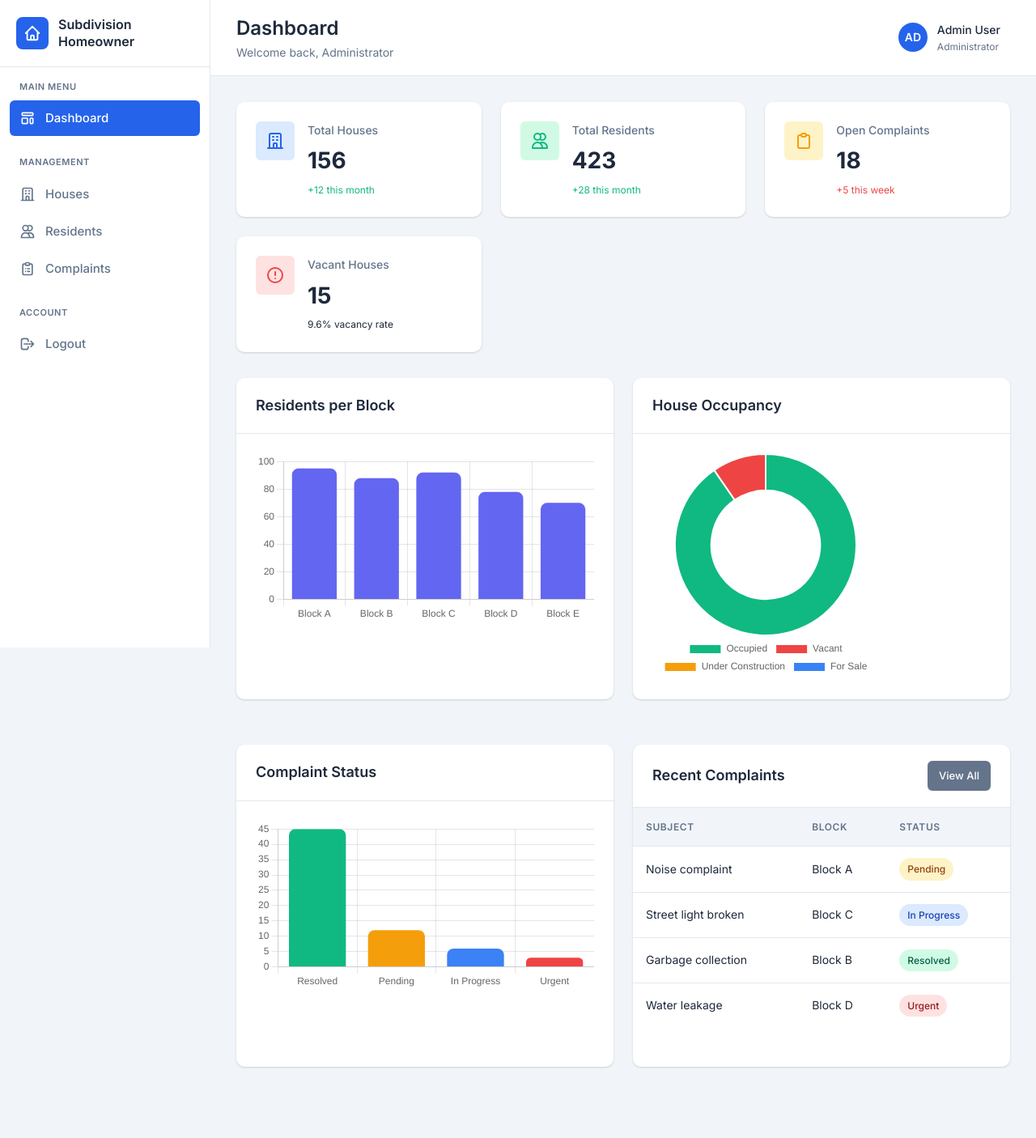
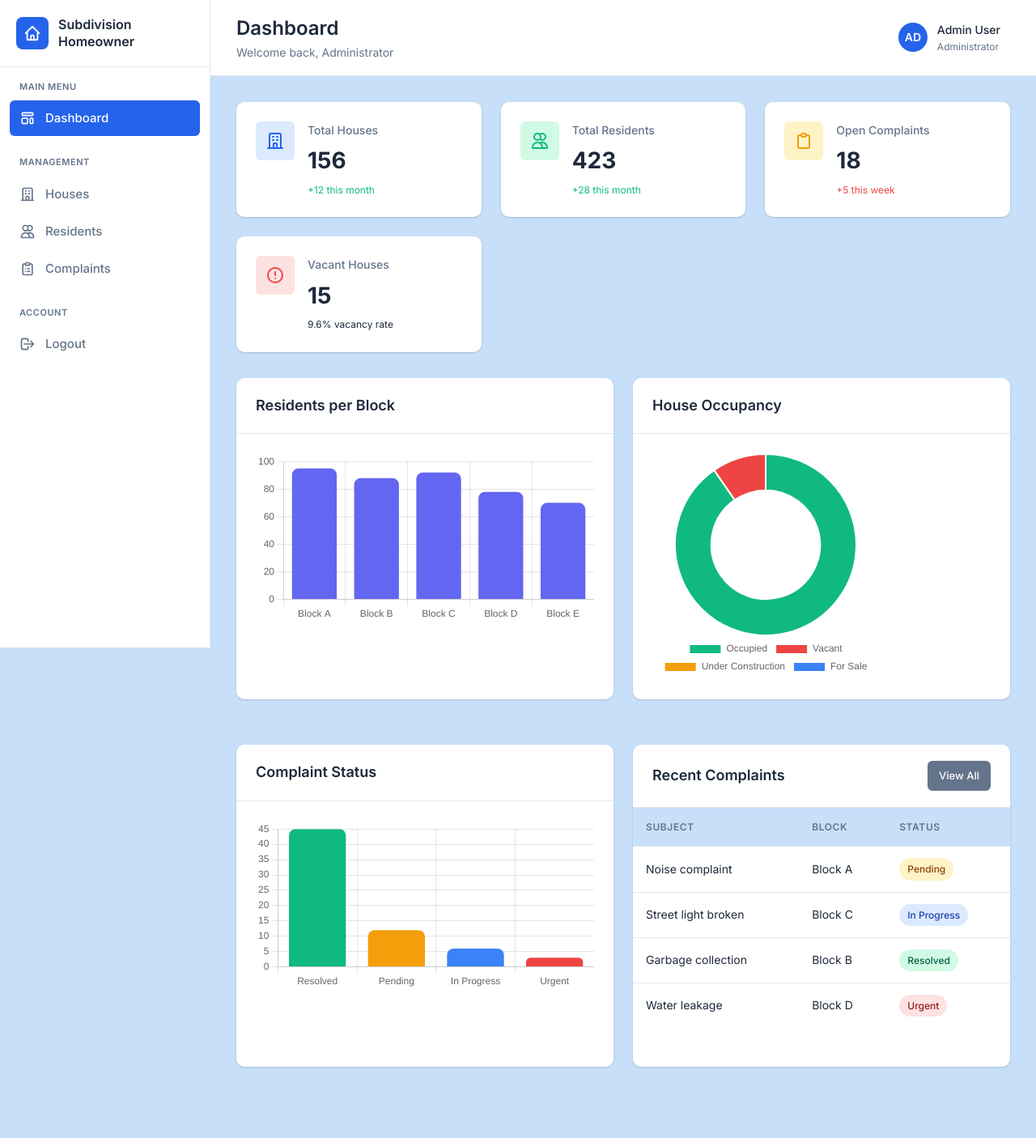
Before and after one commit to luckrew012/IT26A_FinalProj, a PHP site: page /dashboard.html in a window 1280 px wide. Shown: the whole page at 81% size. Run offline with PHP 8.4, Linux system fonts and the light colour scheme.

Commit message:
Improved bg design

```diff
--- a/style.css
+++ b/style.css
@@ -8,7 +8,7 @@
     --primary-dark: #1D4ED8;
     --primary-light: #3B82F6;
     --secondary: #64748B;
-    --background: #F1F5F9;
+    --background: #c7dff8;
     --card-bg: #FFFFFF;
     --text-dark: #1E293B;
     --text-muted: #64748B;
```
